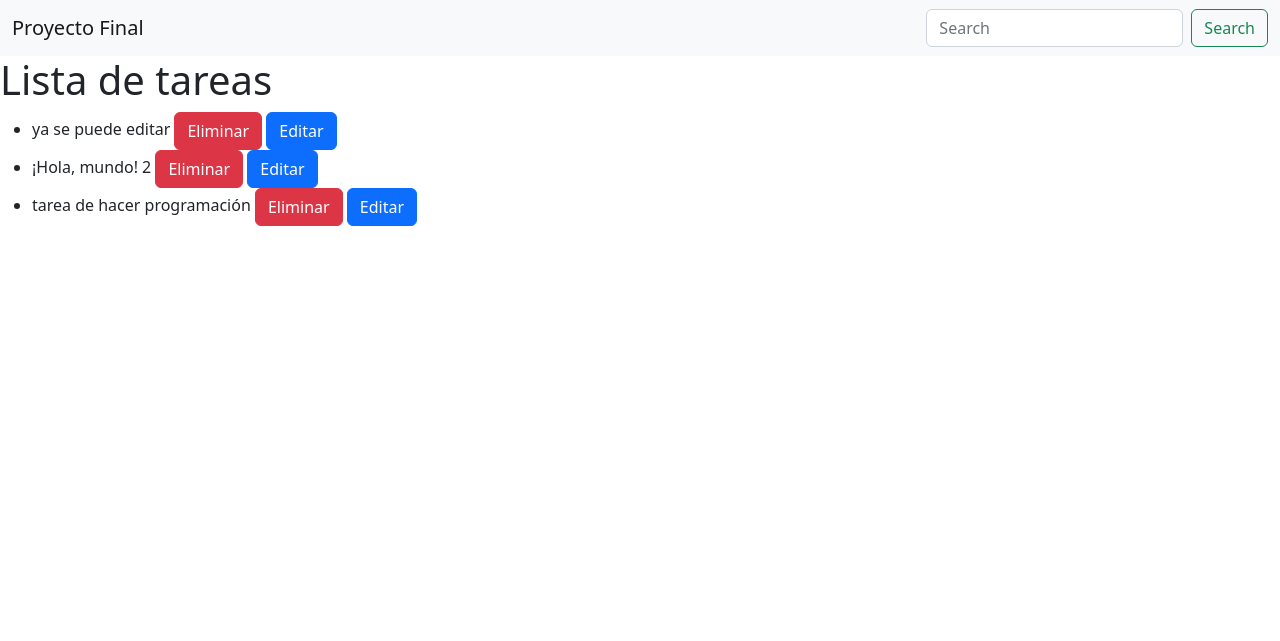
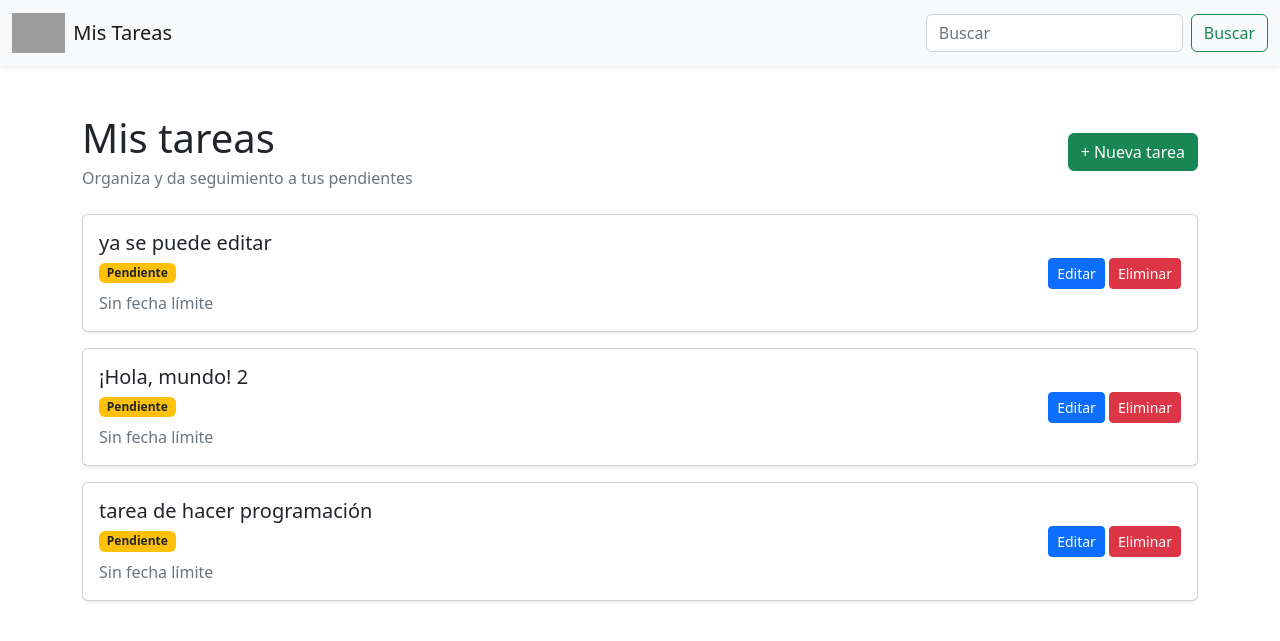
Before and after one commit to Chiszpo-Code/proyectofinal, a Django app: page / in a window 1280 px wide. Shown: the top 641 px of the page. Run offline with Django 4.2, Linux system fonts and the light colour scheme; data comes from the database, SQL or seed files in the repository; grey boxes are pictures that could not be loaded.

Commit message:
Actualiza CRUD con estados fechas y mejoras visuales

```diff
--- a/proyecto/todo/models.py
+++ b/proyecto/todo/models.py
@@ -1,9 +1,9 @@
 from django.db import models
-
-# Create your models here.
 
 class Tarea(models.Model):
     tarea = models.CharField(max_length=200)
+    completada = models.BooleanField(default=False)
+    fecha_limite = models.DateField(null=True, blank=True)
 
     def __str__(self):
         return self.tarea
--- a/proyecto/todo/templates/todo/home.html
+++ b/proyecto/todo/templates/todo/home.html
@@ -2,17 +2,88 @@
 
 {% block content %}
 
-<h1>Lista de tareas</h1>
+<div class="container mt-5">
 
-<ul>
+    <div class="d-flex justify-content-between align-items-center mb-4">
+        <div>
+            <h1 class="mb-1">Mis tareas</h1>
+            <p class="text-muted mb-0">
+                Organiza y da seguimiento a tus pendientes
+            </p>
+        </div>
+
+        <a href="{% url 'agregar' %}" class="btn btn-success">
+            + Nueva tarea
+        </a>
+    </div>
+
     {% for tarea in tareas %}
-        <li>
-            {{ tarea }}
+        <div class="card mb-3 shadow-sm">
+            <div class="card-body d-flex justify-content-between align-items-center">
 
-            <a href="{% url 'eliminar' tarea.id %}" class="btn btn-danger" role="button">Eliminar</a>
-            <a href="{% url 'editar' tarea.id %}" class="btn btn-primary" role="button">Editar</a>
-        </li>
+                <div>
+
+                    {% if tarea.completada %}
+                        <h5 class="mb-1 text-decoration-line-through text-muted">
+                            {{ tarea }}
+                        </h5>
+
+                        <span class="badge bg-success">
+                            Completada
+                        </span>
+
+                    {% else %}
+                        <h5 class="mb-1">
+                            {{ tarea }}
+                        </h5>
+
+                        <span class="badge bg-warning text-dark">
+                            Pendiente
+                        </span>
+
+                    {% endif %}
+
+                    {% if tarea.fecha_limite %}
+                        <p class="text-muted mt-2 mb-0">
+                            Fecha límite:
+                            <strong>
+                                {{ tarea.fecha_limite|date:"d/m/Y" }}
+                            </strong>
+                        </p>
+                    {% else %}
+                        <p class="text-muted mt-2 mb-0">
+                            Sin fecha límite
+                        </p>
+                    {% endif %}
+
+                </div>
+
+                <div>
+                    <a href="{% url 'editar' tarea.id %}"
+                       class="btn btn-primary btn-sm">
+                        Editar
+                    </a>
+
+                    <a href="{% url 'eliminar' tarea.id %}"
+                       class="btn btn-danger btn-sm">
+                        Eliminar
+                    </a>
+                </div>
+
+            </div>
+        </div>
+
+    {% empty %}
+
+        <div class="alert alert-light border text-center">
+            No tienes tareas todavía.
+            <a href="{% url 'agregar' %}">
+                Crea tu primera tarea
+            </a>
+        </div>
+
     {% endfor %}
-</ul>
+
+</div>
 
 {% endblock %}
--- a/proyecto/todo/templates/todo/layout.html
+++ b/proyecto/todo/templates/todo/layout.html
@@ -1,29 +1,67 @@
 <!DOCTYPE html>
-<html lang="en">
+<html lang="es">
+
 <head>
+    <meta charset="UTF-8">
+    <meta name="viewport" content="width=device-width, initial-scale=1.0">
 
-    <title>Todo App</title>
-    <link href="https://cdn.jsdelivr.net/npm/bootstrap@5.2.3/dist/css/bootstrap.min.css" rel="stylesheet" integrity="sha384-rbsA2VBKQhggwzxH7pPCaAqO46MgnOM80zW1RWuH61DGLwZJEdK2Kadq2F9CUG65" crossorigin="anonymous">
+    <title>Mis Tareas</title>
 
+    <link
+        href="https://cdn.jsdelivr.net/npm/bootstrap@5.2.3/dist/css/bootstrap.min.css"
+        rel="stylesheet"
+        integrity="sha384-rbsA2VBKQhggwzxH7pPCaAqO46MgnOM80zW1RWuH61DGLwZJEdK2Kadq2F9CUG65"
+        crossorigin="anonymous"
+    >
 </head>
+
 <body>
 
-    <nav class="navbar bg-light">
-  <div class="container-fluid">
-    <a class="navbar-brand">Proyecto Final</a>
-    <form class="d-flex" role="search">
-      <input class="form-control me-2" type="search" placeholder="Search" aria-label="Search">
-      <button class="btn btn-outline-success" type="submit">Search</button>
-    </form>
-  </div>
-</nav>
+    <nav class="navbar bg-light shadow-sm">
+        <div class="container-fluid">
+
+            <a class="navbar-brand d-flex align-items-center" href="/">
+
+                <img
+                    src="https://raw.githubusercontent.com/Chiszpo-Code/proyectofinal/main/logo%20EBC.png"
+                    alt="Logo"
+                    height="40"
+                    class="me-2"
+                >
+
+                <span>Mis Tareas</span>
+            </a>
+
+            <form class="d-flex" role="search">
+                <input
+                    class="form-control me-2"
+                    type="search"
+                    placeholder="Buscar"
+                    aria-label="Buscar"
+                >
+
+                <button
+                    class="btn btn-outline-success"
+                    type="submit">
+                    Buscar
+                </button>
+            </form>
+
+        </div>
+    </nav>
+
 
     {% block content %}
 
     {% endblock %}
 
-    <script src="https://cdn.jsdelivr.net/npm/bootstrap@5.2.3/dist/js/bootstrap.bundle.min.js" integrity="sha384-kenU1KFdBIe4zVF0s0G1M5b4hcpxyD9F7jL+jjXkk+Q2h455rYXK/7HAuoJl+0I4" crossorigin="anonymous"></script>
-  </body>
+
+    <script
+        src="https://cdn.jsdelivr.net/npm/bootstrap@5.2.3/dist/js/bootstrap.bundle.min.js"
+        integrity="sha384-kenU1KFdBIe4zVF0s0G1M5b4hcpxyD9F7jL+jjXkk+Q2h455rYXK/7HAuoJl+0I4"
+        crossorigin="anonymous">
+    </script>
 
 </body>
+
 </html>
--- a/proyecto/todo/urls.py
+++ b/proyecto/todo/urls.py
@@ -6,4 +6,5 @@ urlpatterns = [
     path ("agregar/", views.agregar, name="agregar"),
     path ("eliminar/<int:tarea_id>/", views.eliminar, name ="eliminar"),
     path ("editar/<int:tarea_id>/", views.editar, name="editar"),
+    path("agregar/", views.agregar, name="agregar"),
 ]
```
Also changed, not shown: proyecto/todo/forms.py (+6 -3 lines), proyecto/todo/migrations/0002_tarea_completada.py (added), proyecto/todo/migrations/0003_tarea_fecha_limite.py (added).
